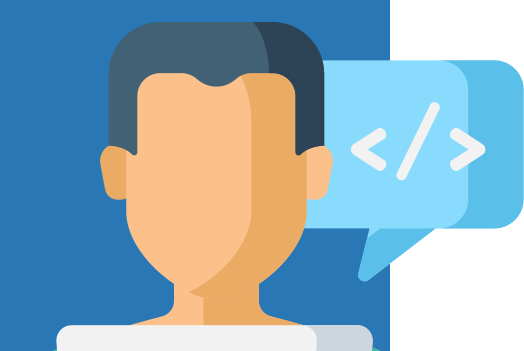
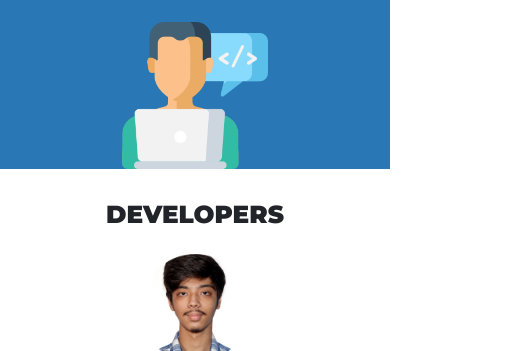
Before and after one commit to sriram0405/Spgvark_site, a plain HTML site: page index.html in a window 390 px wide. Shown: the part 493-844 px from the top of the page, 524 px wide, since content can reach past the window. Drawn offline with nearby package versions, Linux system fonts and the light colour scheme.

Commit message:
Update styles.css

```diff
--- a/styles.css
+++ b/styles.css
@@ -106,7 +106,7 @@ p{
     }
 
     .title-image{
-/*         width: 60%; */
+        width: 40%;
         margin-top: 25px;
     }
     .ctc-link-txt{
```
